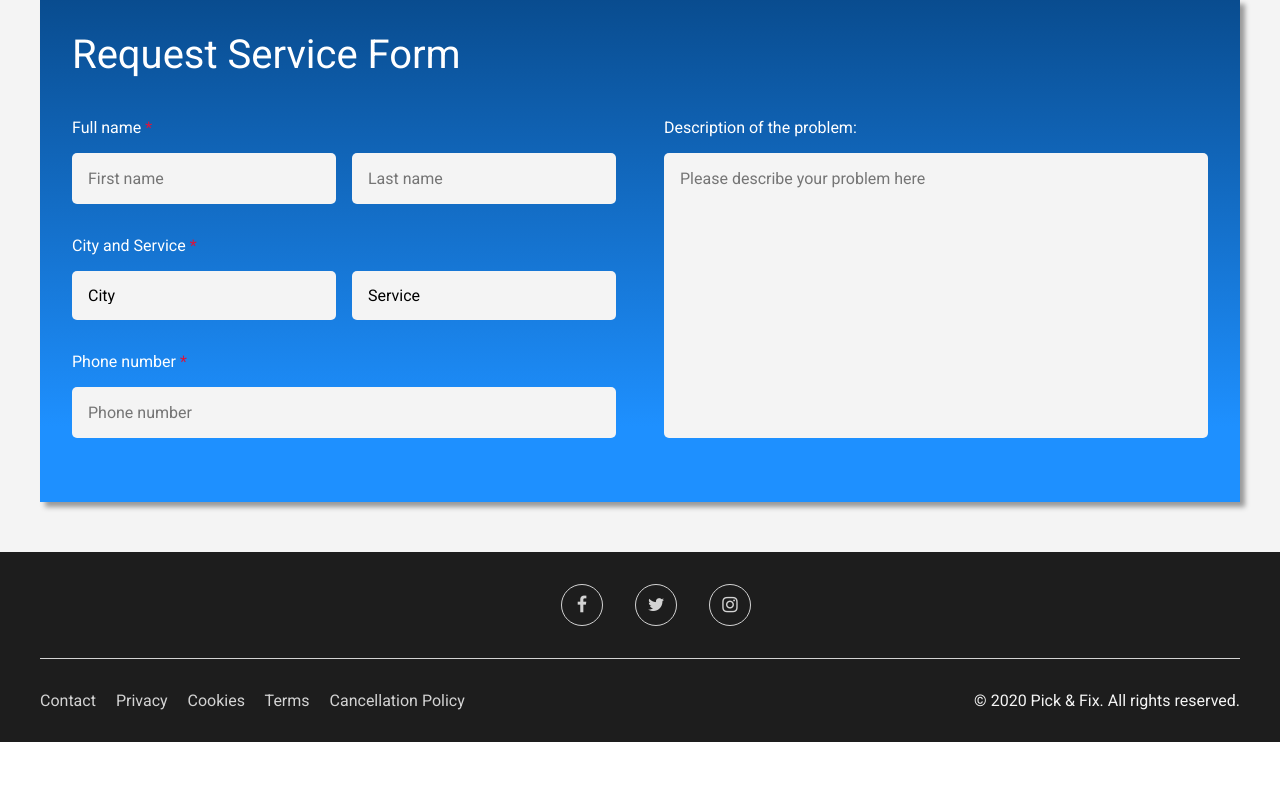
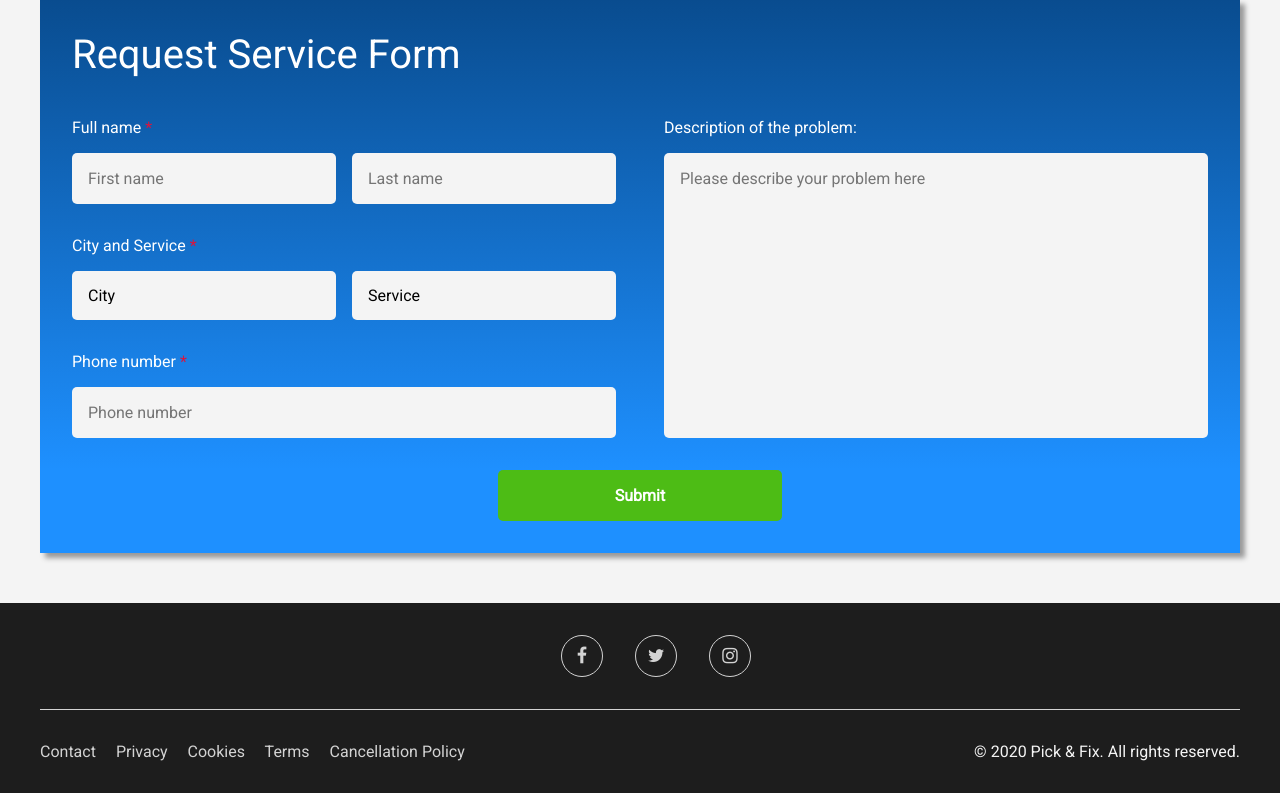
Before and after one commit to Jenn-y/Pick-Fix, a PHP site: page /pro-profile.php in a window 1280 px wide. Shown: the part 835-1628 px from the top of the page. Before the commit the page ends 1577 px from the top, so only its background shows below. Run offline with PHP 8.4, Linux system fonts and the light colour scheme.

Commit message:
added submit

```diff
--- a/CSS/pro-profile.css
+++ b/CSS/pro-profile.css
@@ -166,6 +166,7 @@ select {
 }
 
 button {
+    margin: 0 auto;
     box-sizing:border-box;
     padding: 1rem;
     border: none;
@@ -173,7 +174,7 @@ button {
     background-color: #4dbc15;
     color: white;
     font-weight: bold;
-    width: 100%;
+    width: 25%;
 }
 
 button:hover { background-color: #44a512; }
--- a/pro-profile.php
+++ b/pro-profile.php
@@ -73,8 +73,10 @@
                     <textarea name="problem-description" id="problem-description" cols="30" rows="10" placeholder="Please describe your problem here"></textarea>
                 </div>
             </form>
+            <div class="flex-container">
+                <button type="submit">Submit</button>
+            </div>
         </div>
-
     </main>
 
     <?php include('Includes/footer.php'); ?>
```
